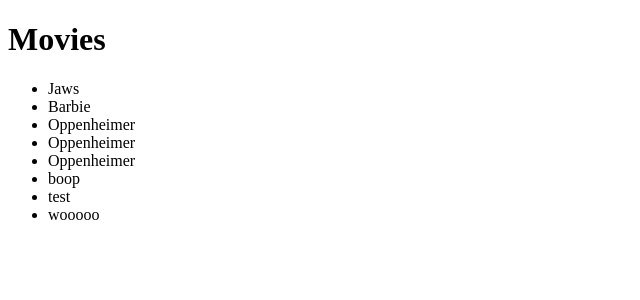
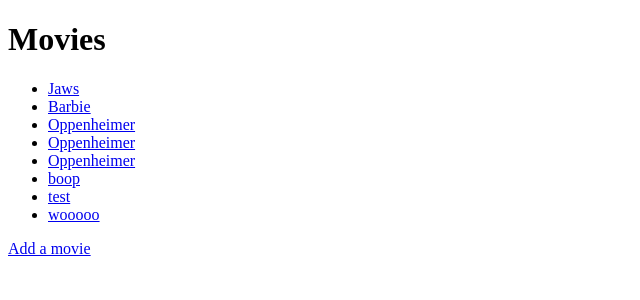
Before and after one commit to shanrob/django, a Django app: page /movies/ in a window 1280 px wide. Shown: the top 300 px of the page, without its empty margins (0-640 px from the left). Run offline with Django 4.2, Linux system fonts and the light colour scheme; data comes from the database, SQL or seed files in the repository; both versions use the stored data as it was after the commit.

Commit message:
Movies list with detail view and add form

```diff
--- /dev/null
+++ b/movies/templates/movies/details.html
@@ -0,0 +1,2 @@
+{{ movie.title }}
+{{ movie.year }}
--- a/movies/templates/movies/movies.html
+++ b/movies/templates/movies/movies.html
@@ -8,8 +8,9 @@
     <h1>Movies</h1>
     <ul>
         {% for movie in movies %}
-            <li>{{ movie.title }}</li>
+            <li><a href={{ movie.id }}>{{ movie.title }}</a></li>
         {% endfor %}
     </ul>
+    <a href="/movies/add">Add a movie</a>
 </body>
 </html>
--- a/movies/urls.py
+++ b/movies/urls.py
@@ -21,5 +21,7 @@
 urlpatterns = [
     path('admin/', admin.site.urls),
     path('movies/', views.movies),
+    path('movies/<int:id>/', views.details),
     path('', views.home),
+    path('movies/add', views.add),
 ]
--- a/movies/views.py
+++ b/movies/views.py
@@ -1,4 +1,4 @@
-from django.http import HttpResponse
+from django.http import HttpResponseRedirect
 from django.shortcuts import render
 from .models import Movie
 
@@ -9,3 +9,18 @@
 
 def home(request):
     return HttpResponse('Home')
+
+def details(request, id):
+  data = Movie.objects.get(pk=id)
+  return render(request, 'movies/details.html', {'movie': data})
+
+def add(request):
+  title = request.POST.get("title")
+  year = request.POST.get("year")
+
+  if title and year:
+    movie = Movie(title=title, year=year)
+    movie.save()
+    return HttpResponseRedirect('/movies')
+
+  return render(request, 'movies/add.html')
```
Also changed, not shown: movies/templates/movies/add.html (added, +10 -0 lines), db.sqlite3.
